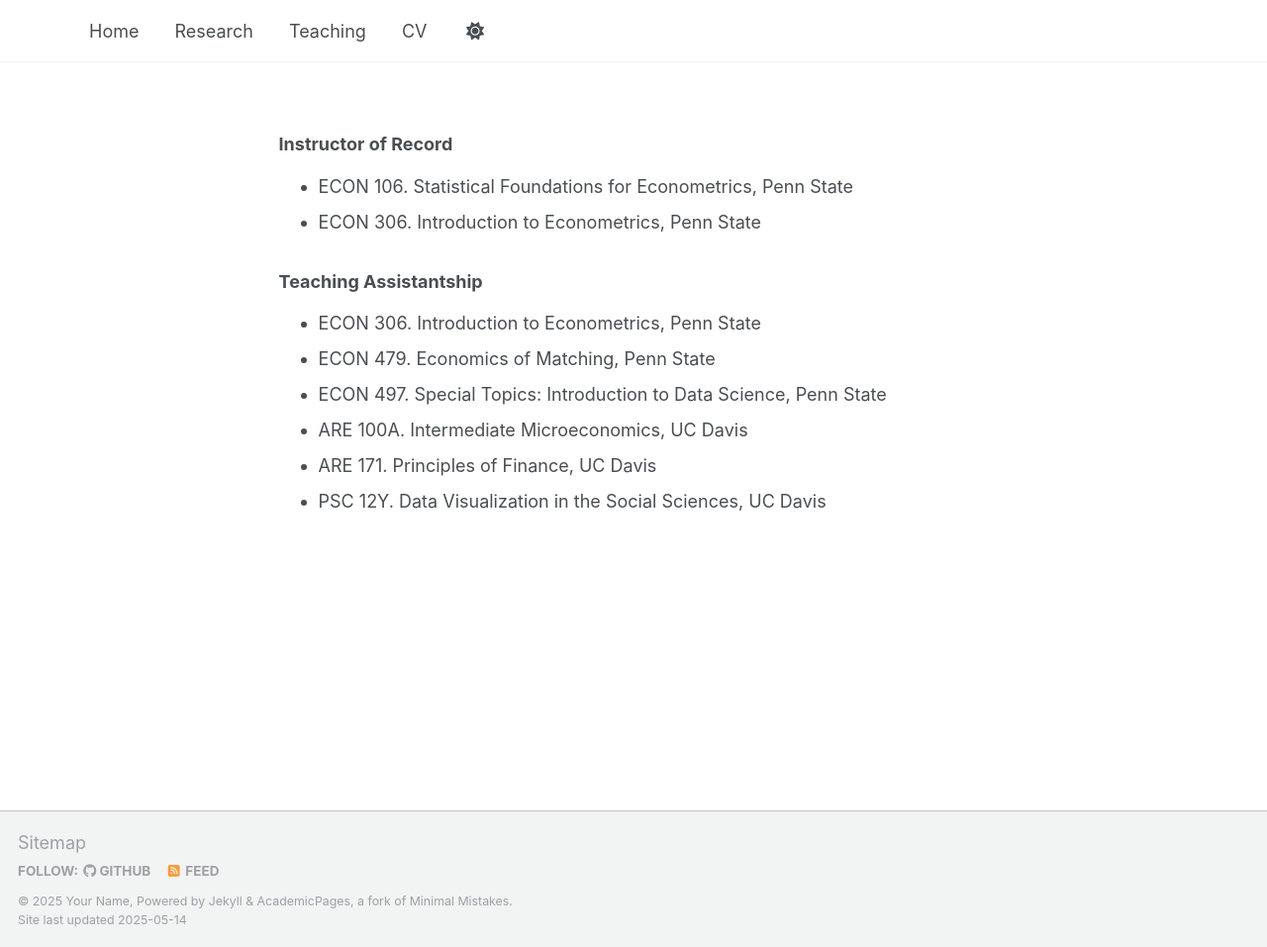
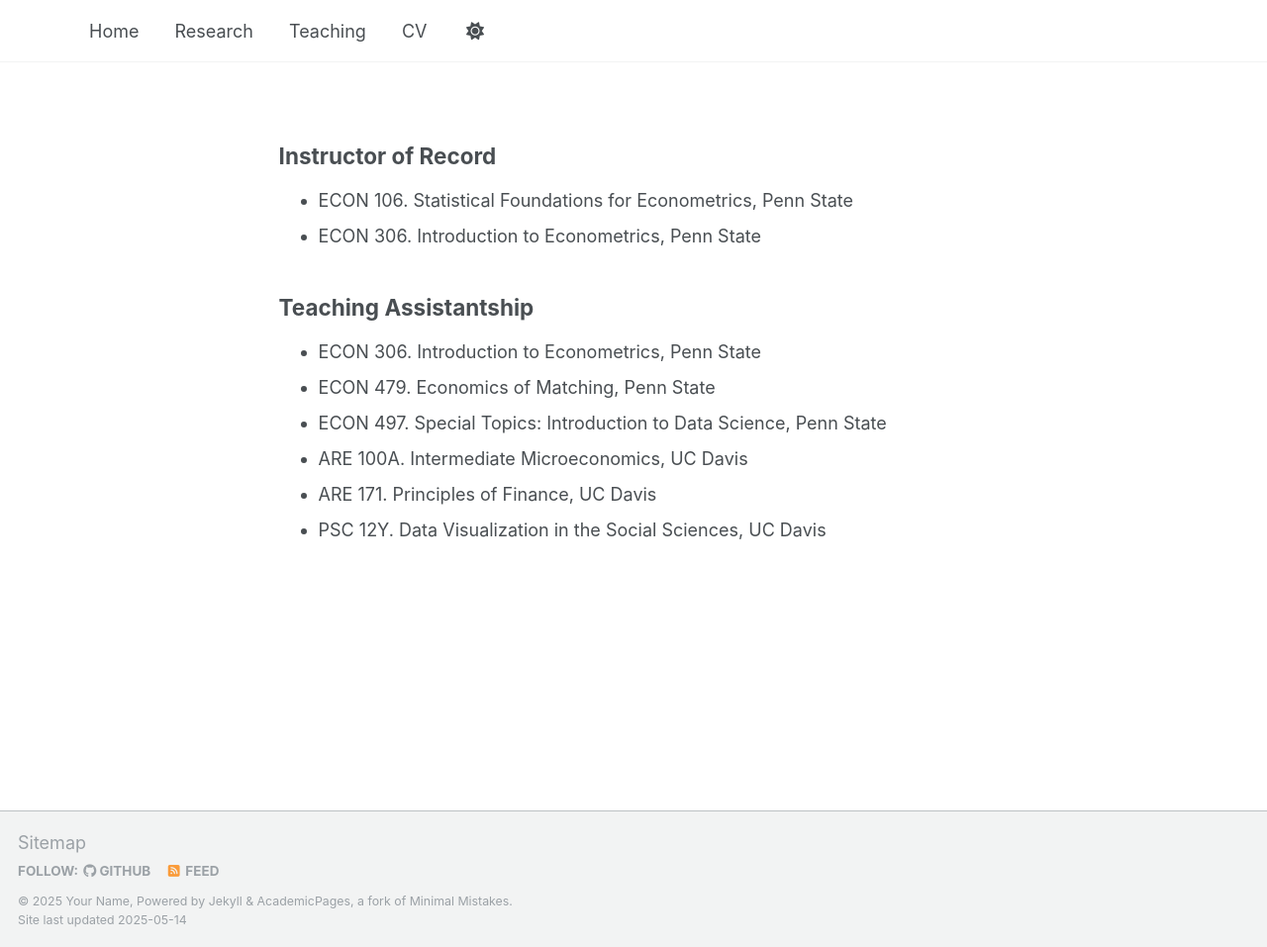
Before and after one commit to lbz5158/lujiezhou.github.io, a Jekyll site: the page built from _pages/teaching.md, in a window 1280 px wide and 957 px high. Shown: the whole window at 99% size. Built offline with Jekyll 4.4.1, drawn with Linux system fonts in a browser that asks for light colours.

```diff
--- a/_pages/teaching.md
+++ b/_pages/teaching.md
@@ -7,11 +7,11 @@ author_profile: false
 
 {% include base_path %}
 
-### Instructor of Record
+## Instructor of Record
 * ECON 106. Statistical Foundations for Econometrics, Penn State
 * ECON 306. Introduction to Econometrics, Penn State
 
-### Teaching Assistantship
+## Teaching Assistantship
 * ECON 306. Introduction to Econometrics, Penn State
 * ECON 479. Economics of Matching, Penn State
 * ECON 497. Special Topics: Introduction to Data Science, Penn State
```
